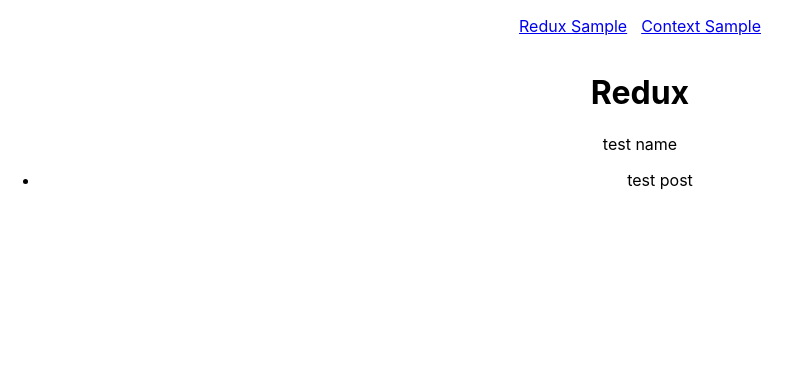
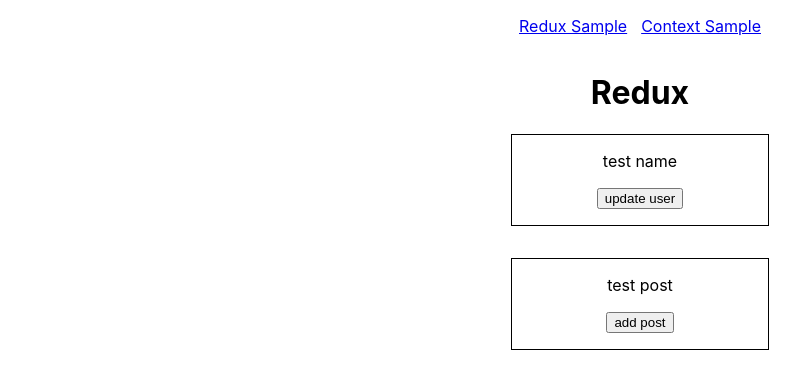
Before and after one commit to pipopotamasu/redux-context-comparison, a React (Create React App) app: page /redux in a window 1280 px wide. Shown: the top 388 px of the page, without its empty margins (0-809 px from the left). Built offline with nearby package versions, Linux system fonts and the light colour scheme.

Commit message:
add redux store

```diff
--- a/src/pages/ReduxExample.js
+++ b/src/pages/ReduxExample.js
@@ -1,64 +1,48 @@
-import { Provider, useSelector } from 'react-redux';
-import { createStore, combineReducers } from 'redux';
-
-const initialUserState = {
-  id: 1,
-  name: 'test name',
-};
-
-const initialPostsState = [
-  { id: 1, title: 'test post' },
-]
-
-const userReducer = (state = initialUserState, action) => {
-  switch (action.type) {
-    case 'UPDATE_NAME':
-      return {
-        ...state,
-        name: action.payload
-      }
-    default:
-      return state;
-  }
-}
-
-const postsReducer = (state = initialPostsState, action) => {
-  switch (action.type) {
-    case 'ADD_POST':
-      return [...state, action.payload]
-    default:
-      return state;
-  }
-}
-
-const reducers = combineReducers({
-  user: userReducer,
-  posts: postsReducer,
-});
-
-const store = createStore(reducers);
+import { Provider, useSelector, useDispatch } from 'react-redux';
+import { store } from '../reduxStore';
+import classes from './page.module.css';
 
 function UserInfo () {
   console.log('UserInfo is updated!');
   const user = useSelector(state => state.user);
+  const dispatch = useDispatch();
 
   return (
-    <>
+    <div className={classes.userContainer}>
       <p>{user.name}</p>
-    </>
+      <button
+        onClick={() => {
+          dispatch({ type: 'UPDATE_NAME', payload: 'updated name' });
+        }}
+      >
+        update user
+      </button>
+    </div>
   )
 }
 
 function PostList () {
   console.log('PostList is updated!');
   const posts = useSelector(state => state.posts);
+  const dispatch = useDispatch();
 
   return (
-    <ul>
-      {
-        posts.map(post => <li key={post.id}>{post.title}</li>)
-      }
-    </ul>
+    <div className={classes.postsContainer}>
+      <ul>
+        {
+          posts.map(post => <li key={post.id}>{post.title}</li>)
+        }
+      </ul>
+      <button
+        onClick={() =>  {
+          dispatch(
+            { type: 'ADD_POST', payload: { id: posts.length + 1, title: 'added post' }}
+          )
+        }}
+      >
+        add post
+      </button>
+    </div>
   )
 }
 
--- /dev/null
+++ b/src/pages/page.module.css
@@ -0,0 +1,19 @@
+.userContainer {
+  border: 1px solid;
+  width: 20%;
+  margin: 0 auto;
+  padding-bottom: 1rem;
+  margin-bottom: 2rem;
+}
+
+.postsContainer {
+  border: 1px solid;
+  width: 20%;
+  margin: 0 auto;
+  padding-bottom: 1rem;
+}
+
+.postsContainer ul {
+  list-style-type: none;
+  padding: 0;
+}
--- /dev/null
+++ b/src/reduxStore.js
@@ -0,0 +1,38 @@
+import { createStore, combineReducers } from 'redux';
+
+const initialUserState = {
+  id: 1,
+  name: 'test name',
+};
+
+const initialPostsState = [
+  { id: 1, title: 'test post' },
+]
+
+const userReducer = (state = initialUserState, action) => {
+  switch (action.type) {
+    case 'UPDATE_NAME':
+      return {
+        ...state,
+        name: action.payload
+      }
+    default:
+      return state;
+  }
+}
+
+const postsReducer = (state = initialPostsState, action) => {
+  switch (action.type) {
+    case 'ADD_POST':
+      return [...state, action.payload]
+    default:
+      return state;
+  }
+}
+
+const reducers = combineReducers({
+  user: userReducer,
+  posts: postsReducer,
+});
+
+export const store = createStore(reducers);
```
